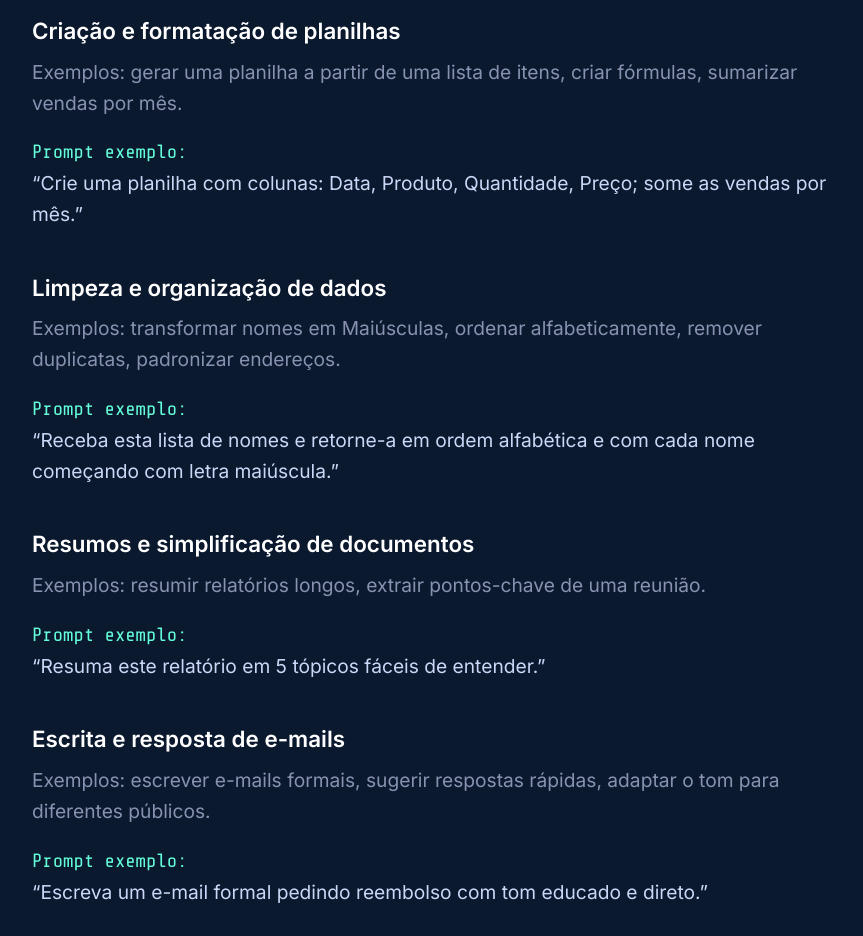
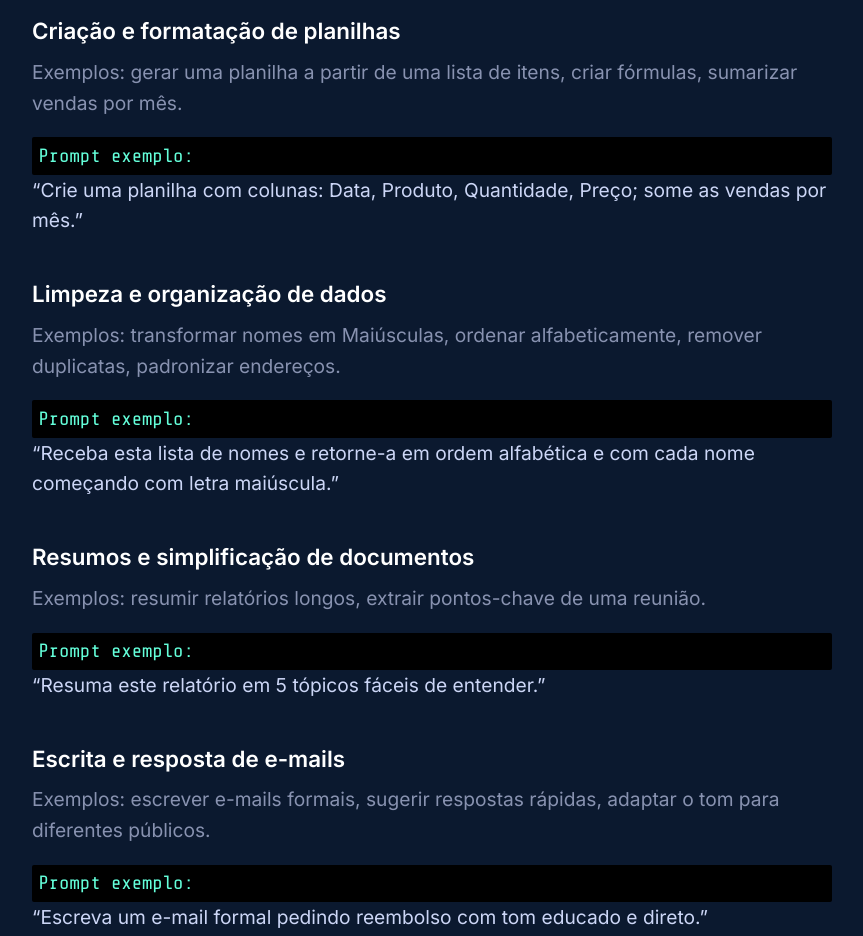
Before and after one commit to Rick-Caetano/IA_Descomplicada, a website: page index.html in a window 1280 px wide. Shown: the part 2660-3596 px from the top of the page, without its empty margins (208-1071 px from the left). Drawn offline with nearby package versions, Linux system fonts and the light colour scheme.

Commit message:
melhoria nos destaque do prompt

```diff
--- a/assets/styles/style.css
+++ b/assets/styles/style.css
@@ -427,6 +427,9 @@ body {
 /* estiliza o parágrafo do prompt */
 .prompt-exemplo em {
     color: var(--cor-acento); /* USA A COR DE DESTAQUE DO SITE */
+    background-color: black; /* Fundo preto para destacar o prompt */
+    border-radius: 2px; /* Bordas arredondadas para suavizar o visual */
+    padding: 0.2rem 0.4rem; /* Espaçamento interno para destacar o texto */
     font-family: 'Share Tech Mono', monospace; /* Usa a fonte monoespaçada para dar cara de instrução */
     font-style: normal; /* Remove o itálico padrão, a cor e a fonte já são destaque suficiente */
     display: block; /* Garante que o prompt ocupe uma linha própria */
```
